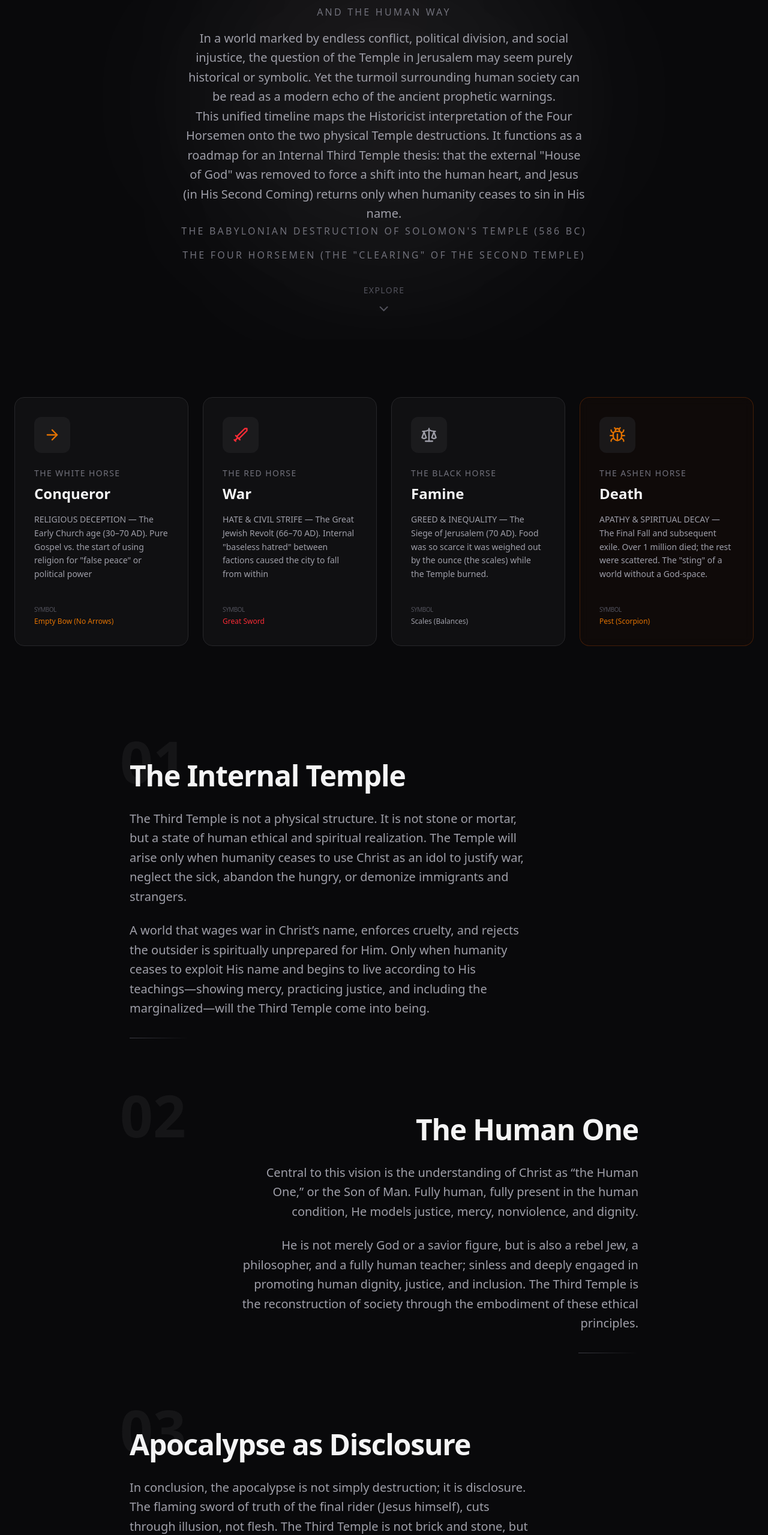
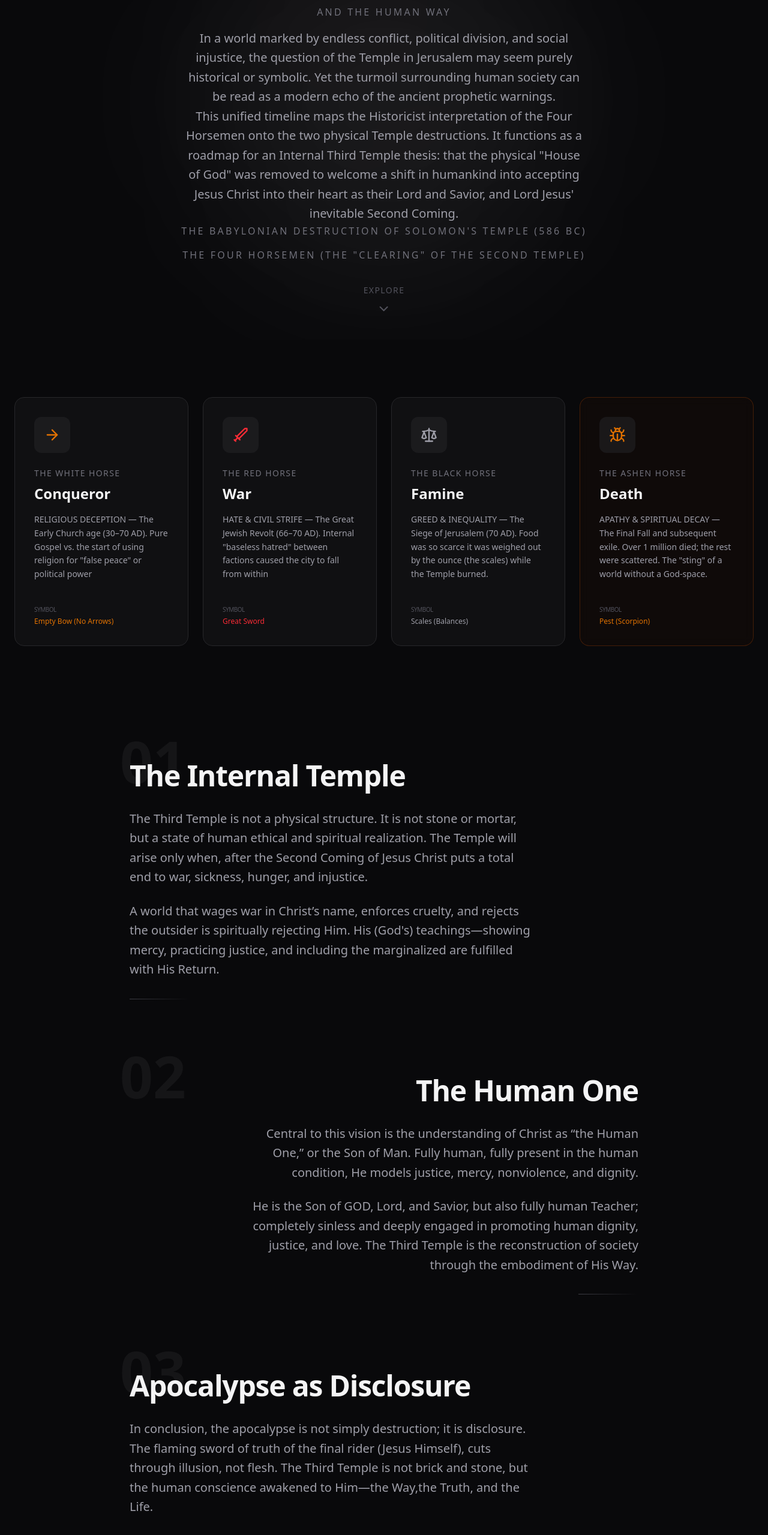
Before and after one commit to galen108/The-Human-Way, a Next.js app: page / in a window 1280 px wide. Shown: the part 234-2793 px from the top of the page at 60% size. Built offline with nearby package versions, Linux system fonts and the light colour scheme.

Commit message:
The-Human-Way, 3/29/2026 — Update to content.ts and Hero.tsx

```diff
--- a/data/content.ts
+++ b/data/content.ts
@@ -3,7 +3,7 @@ export const CONTENT = {
         title: "The Third Temple",
         subtitle: "and the Human Way",
         description: "In a world marked by endless conflict, political division, and social injustice, the question of the Temple in Jerusalem may seem purely historical or symbolic. Yet the turmoil surrounding human society can be read as a modern echo of the ancient prophetic warnings.",
-        thesis: "This unified timeline maps the Historicist interpretation of the Four Horsemen onto the two physical Temple destructions. It functions as a roadmap for an Internal Third Temple thesis: that the external \"House of God\" was removed to force a shift into the human heart, and Jesus (in His Second Coming) returns only when humanity ceases to sin in His name.",
+        thesis: "This unified timeline maps the Historicist interpretation of the Four Horsemen onto the two physical Temple destructions. It functions as a roadmap for an Internal Third Temple thesis: that the physical \"House of God\" was removed to welcome a shift in humankind into accepting Jesus Christ into their heart as their Lord and Savior, and Lord Jesus' inevitable Second Coming.",
         event: "The Babylonian destruction of Solomon's Temple (586 BC)",
         clearing: "The Four Horsemen (The \"Clearing\" of the Second Temple)",
     },
@@ -50,8 +50,8 @@ export const CONTENT = {
       id: "temple",
       title: "The Internal Temple",
       content: [
-        "The Third Temple is not a physical structure. It is not stone or mortar, but a state of human ethical and spiritual realization. The Temple will arise only when humanity ceases to use Christ as an idol to justify war, neglect the sick, abandon the hungry, or demonize immigrants and strangers.",
-        "A world that wages war in Christ’s name, enforces cruelty, and rejects the outsider is spiritually unprepared for Him. Only when humanity ceases to exploit His name and begins to live according to His teachings—showing mercy, practicing justice, and including the marginalized—will the Third Temple come into being."
+        "The Third Temple is not a physical structure. It is not stone or mortar, but a state of human ethical and spiritual realization. The Temple will arise only when, after the Second Coming of Jesus Christ puts a total end to war, sickness, hunger, and injustice.",
+        "A world that wages war in Christ’s name, enforces cruelty, and rejects the outsider is spiritually rejecting Him. His (God's) teachings—showing mercy, practicing justice, and including the marginalized are fulfilled with His Return."
       ]
     },
     {
@@ -59,15 +59,15 @@ export const CONTENT = {
       title: "The Human One",
       content: [
         "Central to this vision is the understanding of Christ as “the Human One,” or the Son of Man. Fully human, fully present in the human condition, He models justice, mercy, nonviolence, and dignity.",
-        "He is not merely God or a savior figure, but is also a rebel Jew, a philosopher, and a fully human teacher; sinless and deeply engaged in promoting human dignity, justice, and inclusion. The Third Temple is the reconstruction of society through the embodiment of these ethical principles."
+        "He is the Son of GOD, Lord, and Savior, but also fully human Teacher; completely sinless and deeply engaged in promoting human dignity, justice, and love. The Third Temple is the reconstruction of society through the embodiment of His Way."
       ]
     },
     {
       id: "disclosure",
       title: "Apocalypse as Disclosure",
       content: [
-        "In conclusion, the apocalypse is not simply destruction; it is disclosure. The flaming sword of truth of the final rider (Jesus himself), cuts through illusion, not flesh. The Third Temple is not brick and stone, but the human conscience awakened to the true teachings of Christ.",
-        "His return is realized not just in a dramatic celestial spectacle but also in a world beginning to live the Way of the Human One: compassionately, courageously, inclusively."
+        "In conclusion, the apocalypse is not simply destruction; it is disclosure. The flaming sword of truth of the final rider (Jesus Himself), cuts through illusion, not flesh. The Third Temple is not brick and stone, but the human conscience awakened to Him—the Way,the Truth, and the Life.",
+        "His return is realized not just in a dramatic celestial spectacle but also in a world fully reconciled and fully living as One in Christ Jesus."
       ]
     }
   ]
```
